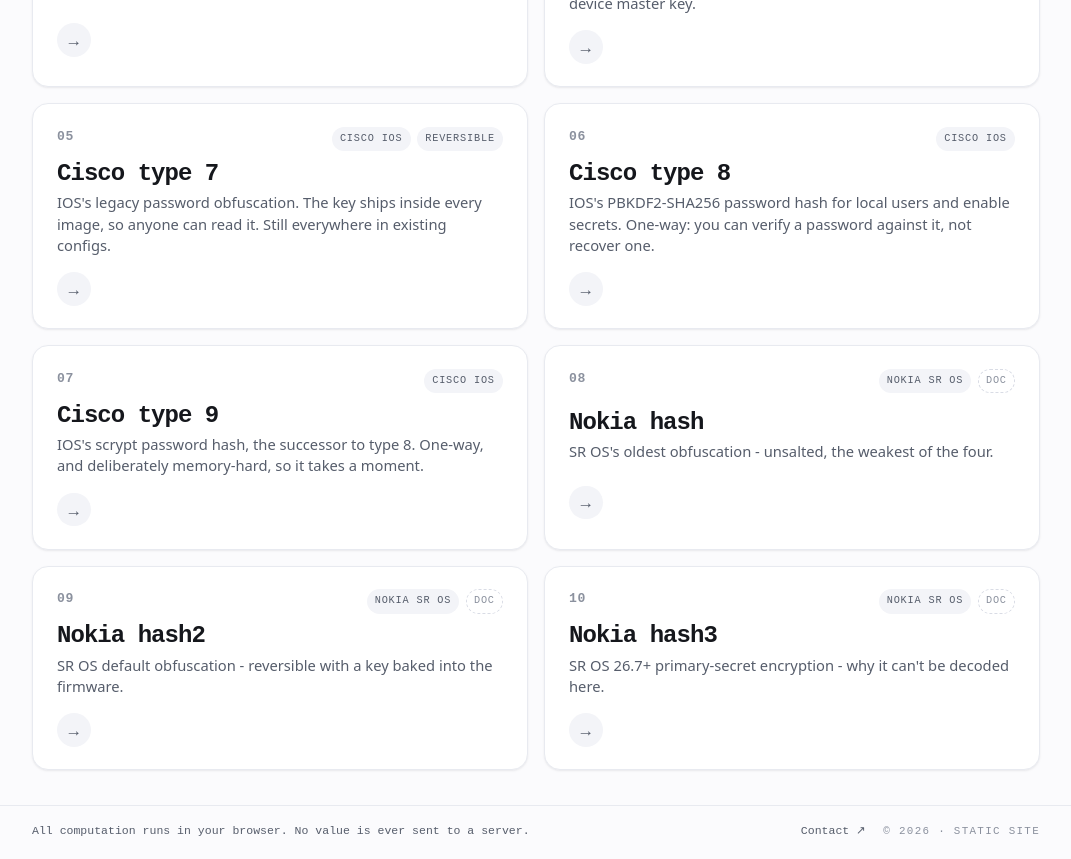
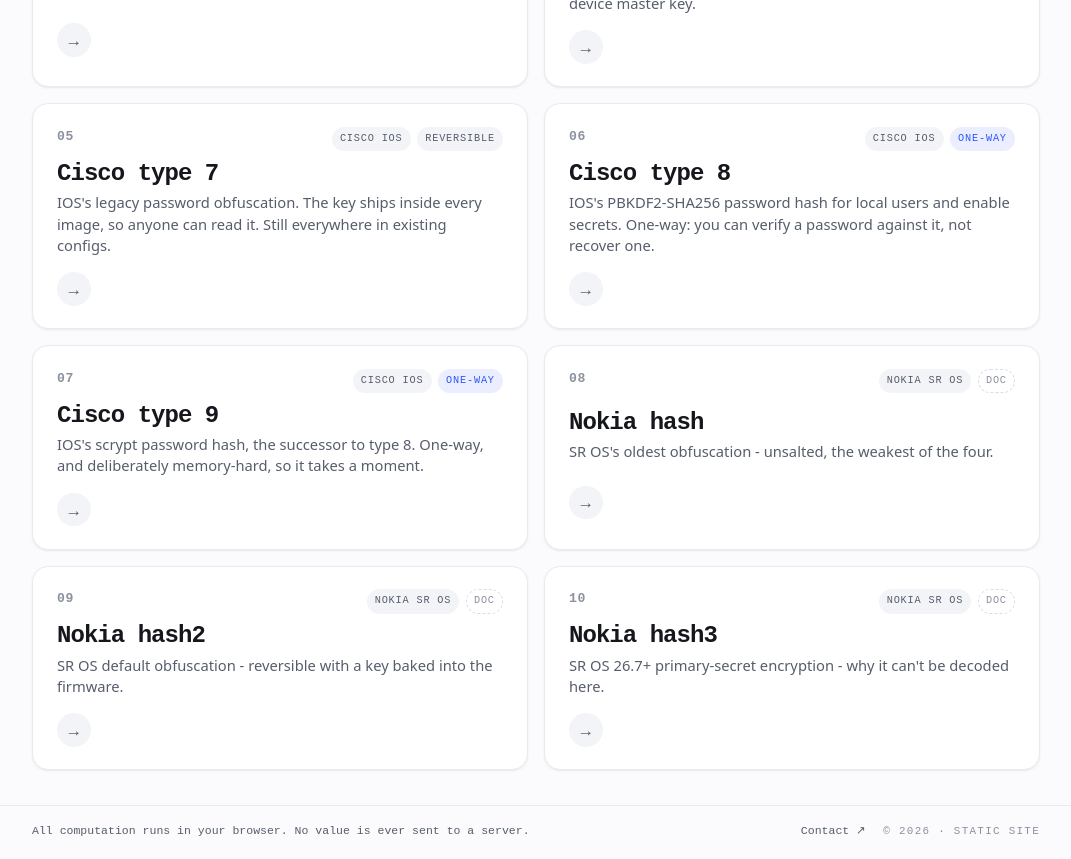
Before and after one commit to antoinekh/network-secret, a Svelte app in the folder web/: page / in a window 1280 px wide. Shown: the part 1080-1939 px from the top of the page, without its empty margins (104-1175 px from the left). Built offline with nearby package versions, Linux system fonts and the light colour scheme.

Commit message:
add one-way badge to catalogue card and cipher page

```diff
--- a/web/src/components/CipherPage.svelte
+++ b/web/src/components/CipherPage.svelte
@@ -16,6 +16,9 @@
       <p class="tag">{cipher.tagline}</p>
       <div class="badges">
         <Badge label={cipher.vendor} />
+        {#if cipher.oneWay}
+          <Badge label="One-way hash" tone="accent" />
+        {/if}
         {#if cipher.reversible}
           <Badge label="Reversible · keyless" />
         {/if}
--- a/web/src/components/Home.svelte
+++ b/web/src/components/Home.svelte
@@ -59,7 +59,9 @@
             </span>
             <span class="badges">
               <Badge label={c.vendor} />
-              {#if c.reversible}
+              {#if c.oneWay}
+                <Badge label="One-way" tone="accent" />
+              {:else if c.reversible}
                 <Badge label="Reversible" />
               {:else if c.keyed}
                 <Badge label="Keyed" tone="accent" />
```
Also changed, not shown: 1 other file (tests, documents, lock files or other folders).
